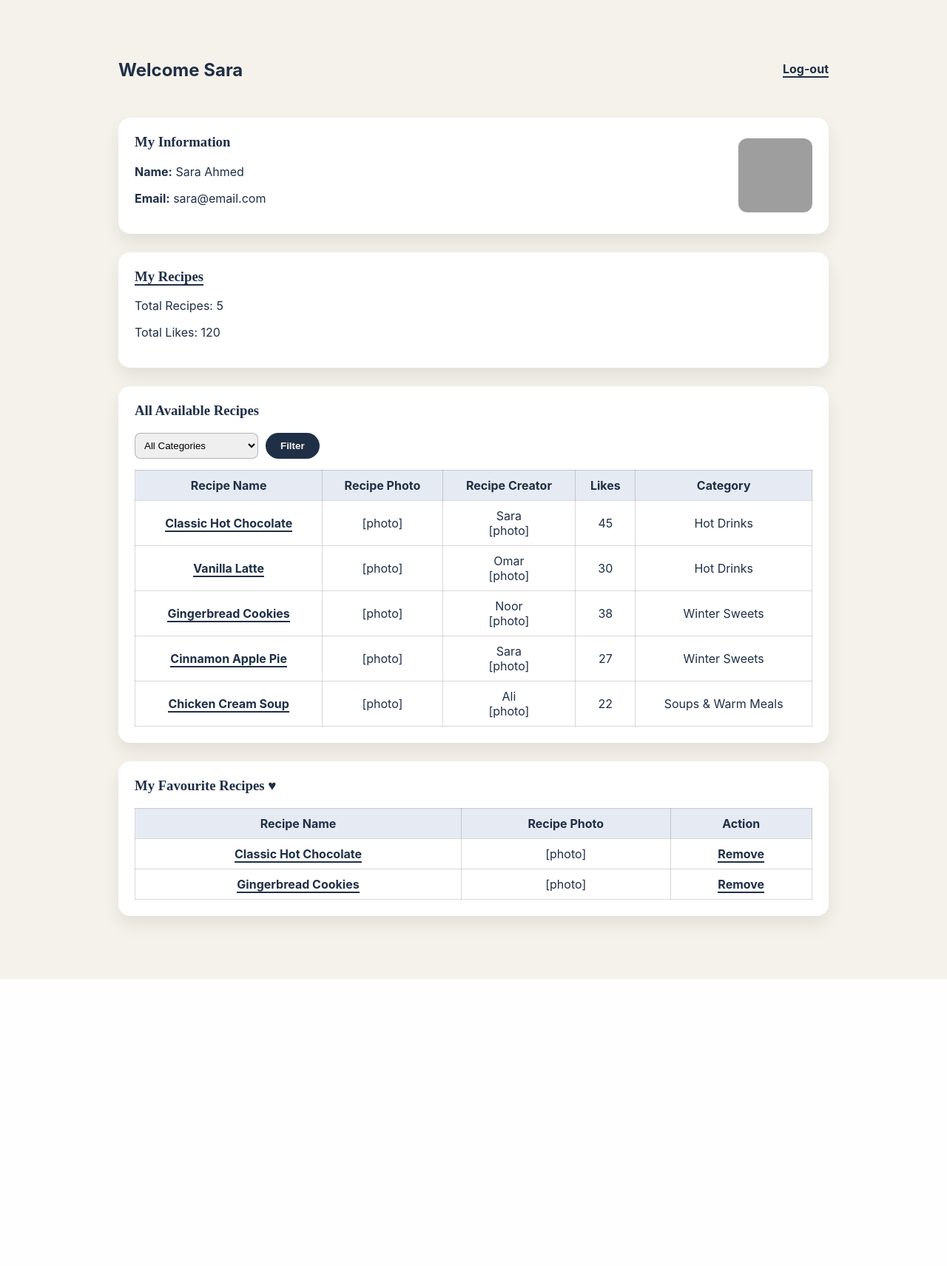
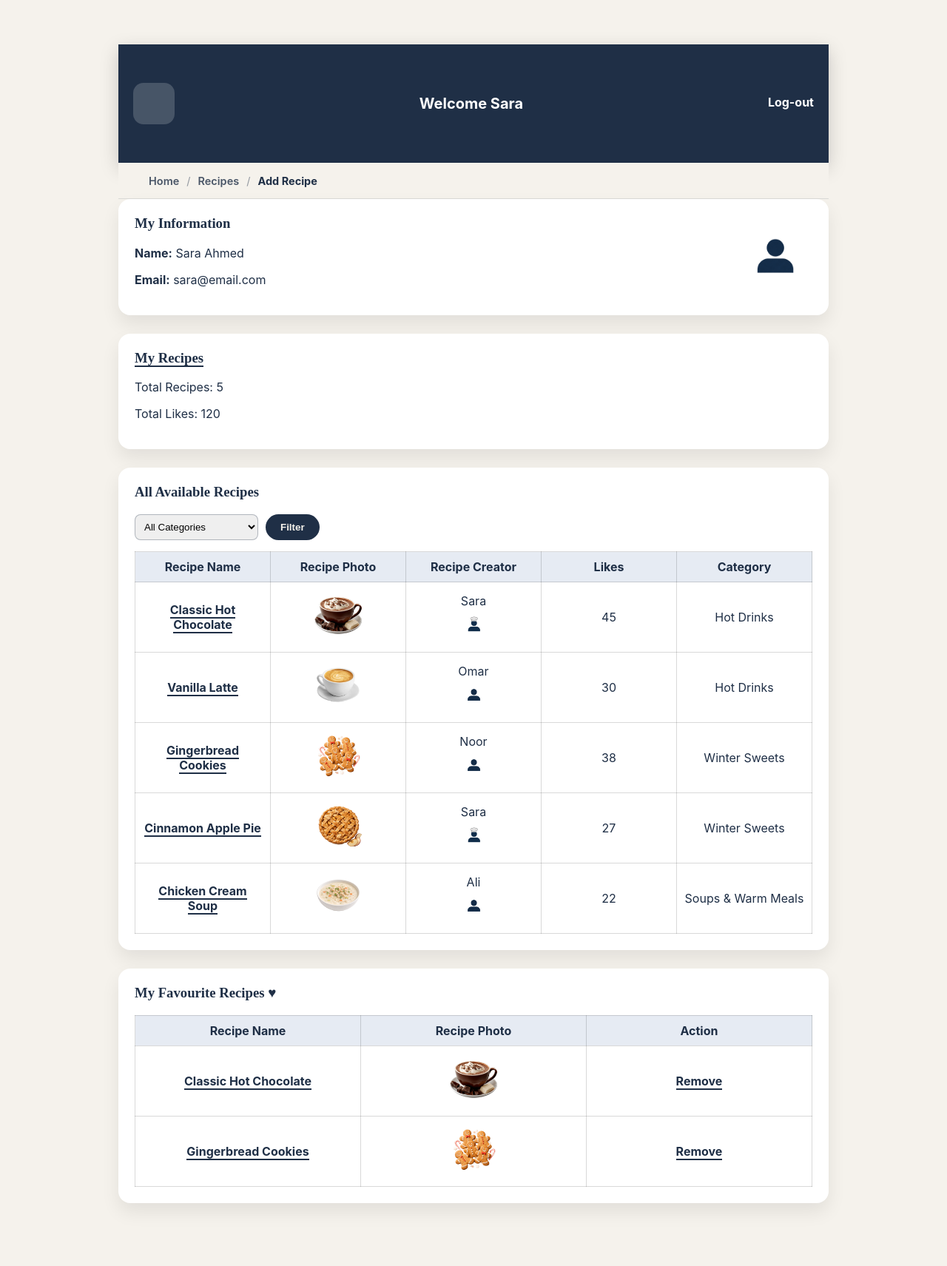
Before and after one commit to Nouraalawwad6/IT329-Project, a PHP site: page /Userpage.html in a window 1280 px wide. Shown: the whole page at 74% size. Before the commit the page ends 1323 px from the top, so only its background shows below. Run offline with PHP 8.4, Linux system fonts and the light colour scheme; grey boxes are pictures that could not be loaded.

Commit message:
user page

```diff
--- a/Userpage.html
+++ b/Userpage.html
@@ -10,12 +10,41 @@
 
 <body>
   <main class="user-page">
+<header class="wf-header">
+  <div class="wf-header-inner">
 
-    <!-- Header -->
-    <header class="user-header">
-      <h2>Welcome <span class="username">Sara</span></h2>
-      <a href="home.html" class="logout">Log-out</a>
-    </header>
+    <!-- Logo (اختياري) -->
+    <div class="logo-box">
+      <!-- <img src="images/logo.png" alt="Logo"> -->
+    </div>
+
+    <!-- Welcome text -->
+    <h2 class="welcome-text">
+      Welcome <span class="username">Sara</span>
+    </h2>
+
+    <!-- Logout -->
+    <a href="Homepage.html" class="logout">Log-out</a>
+
+  </div>
+</header>
+
+
+
+
+
+<!-- ===== BREADCRUMB ===== -->
+<div class="wf-breadcrumb-bar">
+  <div class="wf-breadcrumb-inner">
+    <ol class="wf-breadcrumbs">
+      <li><a href="index.html">Home</a></li>
+      <li class="separator">/</li>
+      <li><a href="recipes.html">Recipes</a></li>
+      <li class="separator">/</li>
+      <li class="current">Add Recipe</li>
+    </ol>
+  </div>
+</div>
 
     <!-- My Information -->
     <section class="box info-box">
@@ -24,7 +53,7 @@
         <p><strong>Name:</strong> Sara Ahmed</p>
         <p><strong>Email:</strong> sara@email.com</p>
       </div>
-      <img id="profileImage" src="default-profile.png" alt="Profile Image">
+      <img id="profileImage" src="./images/profile.png" alt="Profile Image">
 
     </section>
 
@@ -65,40 +94,40 @@
         <tbody>
           <tr>
             <td><a href="ViewRecipe.html" class="link">Classic Hot Chocolate</a></td>
-            <td>[photo]</td>
-            <td>Sara<br>[photo]</td>
+            <td><img src="./images/Classic Hot Chocolate.png" alt="Classic Hot Chocolate" class="recipe-photo"></td>
+            <td>Sara<br><img src="./images/profile.png" alt="Sara's Profile" class="profile-photo"></td>
             <td>45</td>
             <td>Hot Drinks</td>
           </tr>
 
           <tr>
             <td><a href="ViewRecipe.html" class="link">Vanilla Latte</a></td>
-            <td>[photo]</td>
-            <td>Omar<br>[photo]</td>
+            <td><img src="./images/Vanilla Latte.png" alt="Vanilla Latte" class="recipe-photo"></td>
+            <td>Omar<br><img src="./images/comments.png" alt="Omar's Profile" class="profile-photo"></td>
             <td>30</td>
             <td>Hot Drinks</td>
           </tr>
 
           <tr>
             <td><a href="ViewRecipe.html" class="link">Gingerbread Cookies</a></td>
-            <td>[photo]</td>
-            <td>Noor<br>[photo]</td>
+            <td><img src="./images/Gingerbread Cookies.png" alt="Gingerbread Cookies" class="recipe-photo"></td>
+            <td>Noor<br><img src="./images/comments.png" alt="Noor's Profile" class="profile-photo"></td>
             <td>38</td>
             <td>Winter Sweets</td>
           </tr>
 
           <tr>
             <td><a href="ViewRecipe.html" class="link">Cinnamon Apple Pie</a></td>
-            <td>[photo]</td>
-            <td>Sara<br>[photo]</td>
+            <td><img src="./images/Cinnamon Apple Pie.png" alt="Cinnamon Apple Pie" class="recipe-photo"></td>
+            <td>Sara<br><img src="./images/profile.png" alt="Sara's Profile" class="profile-photo"></td>
             <td>27</td>
             <td>Winter Sweets</td>
           </tr>
 
           <tr>
-            <td><a href="ViewRecipe.html" class="link">Chicken Cream Soup</td>
-            <td>[photo]</td>
-            <td>Ali<br>[photo]</td>
+            <td><a href="ViewRecipe.html" class="link">Chicken Cream Soup</a></td>
+            <td><img src="./images/Chicken Cream Soup.png" alt="Chicken Cream Soup" class="recipe-photo"></td>
+            <td>Ali<br><img src="./images/comments.png" alt="Ali's Profile" class="profile-photo"></td>
             <td>22</td>
             <td>Soups & Warm Meals</td>
           </tr>
@@ -122,13 +151,13 @@
         <tbody>
           <tr>
             <td><a href="ViewRecipe.html" class="link">Classic Hot Chocolate</a></td>
-            <td>[photo]</td>
+            <td><img src="./images/Classic Hot Chocolate.png" alt="Classic Hot Chocolate" class="recipe-photo"></td>
             <td><a href="Userpage.html" class="link">Remove</a></td>
           </tr>
 
           <tr>
             <td><a href="ViewRecipe.html" class="link">Gingerbread Cookies</a></td>
-            <td>[photo]</td>
+            <td><img src="./images/Gingerbread Cookies.png" alt="Gingerbread Cookies" class="recipe-photo"></td>
             <td><a href="Userpage.html" class="link">Remove</a></td>
           </tr>
         </tbody>
--- a/style.css
+++ b/style.css
@@ -644,6 +644,58 @@ th {
   border-radius: 50%;
   margin-top: 5px;
 }
+/* صور الوصفات داخل الجدول */
+.recipe-photo {
+  width: 70px;
+  height: 70px;
+  object-fit: cover;
+  border-radius: 10px;
+}
+
+/* صور المستخدمين */
+.profile-photo {
+  width: 35px;
+  height: 35px;
+  border-radius: 50%;
+  margin-top: 5px;
+  object-fit: cover;
+}
+table {
+  table-layout: fixed;
+}
+
+td, th {
+  word-wrap: break-word;
+}
+
+
+
+/* ترتيب عناصر الهيدر */
+.wf-header-inner {
+  max-width: 1100px;
+  margin: auto;
+  display: flex;
+  align-items: center;
+  justify-content: space-between;
+  gap: 20px; /* مسافة بين العناصر */
+}
+
+/* الترحيب + اسم المستخدم */
+.welcome-text {
+  font-size: 20px;
+  font-weight: 700; /* غامق */
+  color: #ffffff;  /* لون داكن */
+  margin: 0;
+}
+
+/* زر تسجيل الخروج */
+.logout {
+  font-weight: 700; /* غامق */
+  text-decoration: none;
+  color: #ffffff;
+  border-bottom: 2px solid #1f2f46;
+  padding-bottom: 2px;
+}
 
 
 /* =========================
```
Also changed, not shown: Signuppage.html (+5 -2 lines), script.js (+63 -17 lines).
